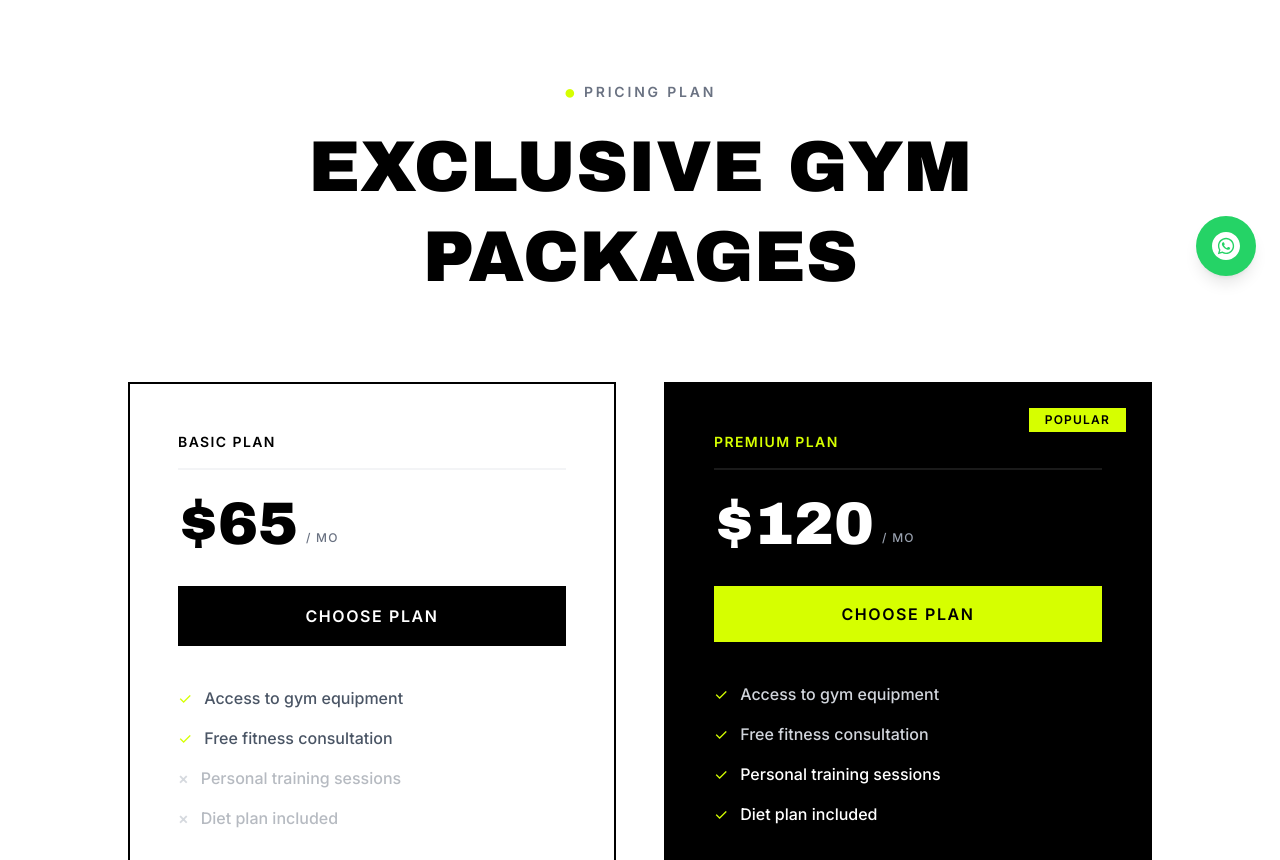
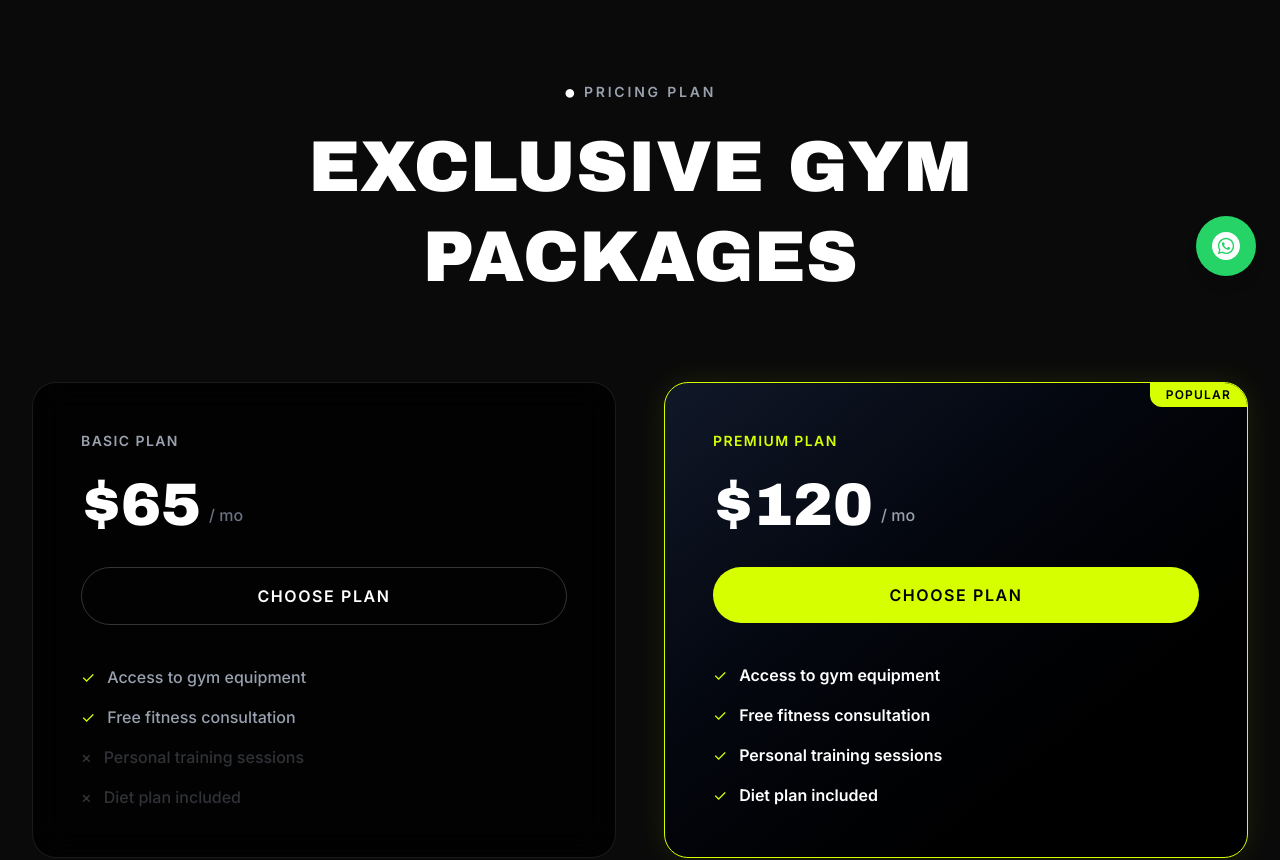
Before and after one commit to rohitgavhane/gym-website, a React (Vite) app in the folder frontend/: page /pricing in a window 1280 px wide. Shown: the part 500-1360 px from the top of the page. Built offline with nearby package versions, Linux system fonts and the light colour scheme.

Commit message:
Optimize entire website for mobile screens

```diff
--- a/frontend/src/components/About.jsx
+++ b/frontend/src/components/About.jsx
@@ -19,7 +19,7 @@ const About = () => {
                             <span className="text-[var(--color-brand-lime)] font-black text-xl">●</span>
                             <span className="font-bold tracking-[0.2em] text-sm uppercase">About Gymix</span>
                         </div>
-                        <h2 className="text-4xl md:text-5xl lg:text-6xl font-black heading-font leading-tight text-black">
+                        <h2 className="text-3xl sm:text-4xl md:text-5xl lg:text-6xl font-black heading-font leading-tight text-black">
                             WE BELIEVE FITNESS ISN'T<br />
                             JUST ABOUT LIFTING WEIGHTS<br />
                             IT'S ABOUT BUILDING
@@ -41,7 +41,7 @@ const About = () => {
                             <img
                                 src="https://images.unsplash.com/photo-1574680096145-d05b474e2155?q=80&w=1769&auto=format&fit=crop"
                                 alt="Gymnast stretching"
-                                className="w-full max-w-[300px] h-[200px] object-cover rounded-md"
+                                className="w-full max-w-[300px] h-[150px] sm:h-[200px] object-cover rounded-md"
                             />
                         </motion.div>
 
@@ -96,7 +96,7 @@ const About = () => {
                             <img
                                 src="https://images.unsplash.com/photo-1534438327276-14e5300c3a48?q=80&w=1470&auto=format&fit=crop"
                                 alt="Gym Setting"
-                                className="w-full h-[550px] object-cover rounded-md shadow-2xl"
+                                className="w-full h-[350px] md:h-[550px] object-cover rounded-md shadow-2xl"
                             />
                         </motion.div>
                     </div>
--- a/frontend/src/components/Packages.jsx
+++ b/frontend/src/components/Packages.jsx
@@ -4,92 +4,92 @@ import { Link } from 'react-router-dom';
 
 const Packages = () => {
     return (
-        <section className="py-32 bg-white overflow-hidden text-black">
+        <section className="py-32 bg-[var(--color-brand-card)] overflow-hidden">
             <div className="max-w-7xl mx-auto px-4 sm:px-6 lg:px-8">
 
                 <div className="mb-20 text-center">
                     <motion.div
-                        initial={{ opacity: 0, y: 20 }}
-                        whileInView={{ opacity: 1, y: 0 }}
+                        initial={{ opacity: 0, scale: 0.9 }}
+                        whileInView={{ opacity: 1, scale: 1 }}
                         viewport={{ once: true }}
                         transition={{ duration: 0.8 }}
                     >
                         <div className="flex items-center justify-center gap-2 mb-4">
-                            <span className="text-[var(--color-brand-lime)] font-black text-xl">●</span>
-                            <span className="text-gray-500 font-bold tracking-[0.2em] text-sm uppercase">Pricing Plan</span>
+                            <span className="text-white font-black text-xl">●</span>
+                            <span className="text-gray-400 font-bold tracking-[0.2em] text-sm uppercase">Pricing Plan</span>
                         </div>
-                        <h2 className="text-5xl md:text-7xl font-black heading-font leading-tight text-black uppercase">
+                        <h2 className="text-5xl md:text-7xl font-black heading-font leading-tight text-white uppercase">
                             Exclusive Gym<br />Packages
                         </h2>
                     </motion.div>
                 </div>
 
-                <div className="grid grid-cols-1 md:grid-cols-2 gap-8 lg:gap-12 max-w-5xl mx-auto">
+                <div className="grid grid-cols-1 md:grid-cols-2 gap-8 lg:gap-12">
 
                     {/* Basic Package (Slide in from Left) */}
                     <motion.div
-                        initial={{ opacity: 0, x: -50 }}
+                        initial={{ opacity: 0, x: -150 }}
                         whileInView={{ opacity: 1, x: 0 }}
                         viewport={{ once: true, margin: "-100px" }}
-                        transition={{ duration: 0.7 }}
-                        className="bg-white border-2 border-black p-8 lg:p-12 relative overflow-hidden group hover:shadow-[10px_10px_0px_0px_rgba(214,255,0,1)] transition-all duration-300"
+                        transition={{ duration: 0.7, type: "spring", bounce: 0.2 }}
+                        className="bg-black/80 backdrop-blur-lg border border-white/10 p-8 lg:p-12 relative overflow-hidden group hover:border-gray-500 transition-colors duration-500 rounded-3xl"
                     >
-                        <h3 className="text-black font-black uppercase tracking-widest text-sm mb-6 pb-4 border-b-2 border-gray-100">Basic Plan</h3>
+                        <h3 className="text-gray-400 font-bold uppercase tracking-widest text-sm mb-6">Basic Plan</h3>
                         <div className="flex items-end gap-2 mb-8">
-                            <span className="text-6xl font-black heading-font text-black">$65</span>
-                            <span className="text-gray-500 font-medium pb-2 uppercase tracking-widest text-xs">/ mo</span>
+                            <span className="text-6xl font-black heading-font text-white">$65</span>
+                            <span className="text-gray-500 font-medium pb-2">/ mo</span>
                         </div>
 
-                        <Link to="/contact" className="block w-full text-center bg-black border-2 border-black text-white font-bold uppercase tracking-widest py-4 hover:bg-[var(--color-brand-lime)] hover:text-black transition-colors duration-300 mb-10">
+                        <Link to="/contact" className="block w-full text-center bg-transparent border border-white/20 rounded-full text-white font-bold uppercase tracking-widest py-4 hover:bg-white hover:text-black transition-colors duration-300 mb-10">
                             Choose Plan
                         </Link>
 
-                        <div className="space-y-4 text-gray-600 font-medium">
+                        <div className="space-y-4 text-gray-400 font-medium">
+                            <p className="flex items-center gap-3">
+                                <span className="text-[var(--color-brand-lime)] font-bold">✓</span> Access to gym equipment
+                            </p>
+                            <p className="flex items-center gap-3">
+                                <span className="text-[var(--color-brand-lime)] font-bold">✓</span> Free fitness consultation
+                            </p>
+                            <p className="flex items-center gap-3 opacity-30">
+                                <span>×</span> Personal training sessions
+                            </p>
+                            <p className="flex items-center gap-3 opacity-30">
+                                <span>×</span> Diet plan included
+                            </p>
+                        </div>
+                    </motion.div>
+
+                    {/* Premium Package (Slide in from Right) */}
+                    <motion.div
+                        initial={{ opacity: 0, x: 150 }}
+                        whileInView={{ opacity: 1, x: 0 }}
+                        viewport={{ once: true, margin: "-100px" }}
+                        transition={{ duration: 0.7, type: "spring", bounce: 0.2, delay: 0.1 }}
+                        className="bg-gradient-to-br from-gray-900 to-black border border-[var(--color-brand-lime)] p-8 lg:p-12 relative overflow-hidden shadow-[0_0_30px_rgba(214,255,0,0.1)] rounded-3xl"
+                    >
+                        <div className="absolute top-0 right-0 bg-[var(--color-brand-lime)] text-black text-xs font-black px-4 py-1 tracking-widest uppercase rounded-bl-xl">Popular</div>
+                        <h3 className="text-[var(--color-brand-lime)] font-bold uppercase tracking-widest text-sm mb-6">Premium Plan</h3>
+                        <div className="flex items-end gap-2 mb-8">
+                            <span className="text-6xl font-black heading-font text-white">$120</span>
+                            <span className="text-gray-400 font-medium pb-2">/ mo</span>
+                        </div>
+
+                        <Link to="/contact" className="block w-full text-center bg-[var(--color-brand-lime)] rounded-full text-black font-bold uppercase tracking-widest py-4 hover:shadow-[0_0_20px_rgba(214,255,0,0.5)] hover:scale-[1.02] transition-all duration-300 mb-10">
+                            Choose Plan
+                        </Link>
+
+                        <div className="space-y-4 text-white font-semibold">
                             <p className="flex items-center gap-3">
                                 <span className="text-[var(--color-brand-lime)] font-black">✓</span> Access to gym equipment
                             </p>
                             <p className="flex items-center gap-3">
                                 <span className="text-[var(--color-brand-lime)] font-black">✓</span> Free fitness consultation
                             </p>
-                            <p className="flex items-center gap-3 opacity-40">
-                                <span className="text-gray-400 font-black">×</span> Personal training sessions
-                            </p>
-                            <p className="flex items-center gap-3 opacity-40">
-                                <span className="text-gray-400 font-black">×</span> Diet plan included
-                            </p>
-                        </div>
-                    </motion.div>
-
-                    {/* Premium Package (Slide in from Right) */}
-                    <motion.div
-                        initial={{ opacity: 0, x: 50 }}
-                        whileInView={{ opacity: 1, x: 0 }}
-                        viewport={{ once: true, margin: "-100px" }}
-                        transition={{ duration: 0.7, delay: 0.1 }}
-                        className="bg-black text-white border-2 border-black p-8 lg:p-12 relative overflow-hidden hover:shadow-[10px_10px_0px_0px_rgba(214,255,0,1)] transition-all duration-300"
-                    >
-                        <div className="absolute top-6 right-6 bg-[var(--color-brand-lime)] text-black text-xs font-black px-4 py-1 tracking-widest uppercase">Popular</div>
-                        <h3 className="text-[var(--color-brand-lime)] font-black uppercase tracking-widest text-sm mb-6 pb-4 border-b-2 border-white/10">Premium Plan</h3>
-                        <div className="flex items-end gap-2 mb-8">
-                            <span className="text-6xl font-black heading-font text-white">$120</span>
-                            <span className="text-gray-400 font-medium pb-2 uppercase tracking-widest text-xs">/ mo</span>
-                        </div>
-
-                        <Link to="/contact" className="block w-full text-center bg-[var(--color-brand-lime)] text-black font-black uppercase tracking-widest py-4 hover:bg-white hover:text-black transition-colors duration-300 mb-10">
-                            Choose Plan
-                        </Link>
-
-                        <div className="space-y-4 text-gray-300 font-medium">
                             <p className="flex items-center gap-3">
-                                <span className="text-[var(--color-brand-lime)] font-black">✓</span> Access to gym equipment
+                                <span className="text-[var(--color-brand-lime)] font-black">✓</span> Personal training sessions
                             </p>
                             <p className="flex items-center gap-3">
-                                <span className="text-[var(--color-brand-lime)] font-black">✓</span> Free fitness consultation
-                            </p>
-                            <p className="flex items-center gap-3 text-white">
-                                <span className="text-[var(--color-brand-lime)] font-black">✓</span> Personal training sessions
-                            </p>
-                            <p className="flex items-center gap-3 text-white">
                                 <span className="text-[var(--color-brand-lime)] font-black">✓</span> Diet plan included
                             </p>
                         </div>
--- a/frontend/src/components/Reviews.jsx
+++ b/frontend/src/components/Reviews.jsx
@@ -17,7 +17,7 @@ const Reviews = () => {
                             <span className="text-black font-black text-xl">●</span>
                             <span className="font-bold tracking-[0.2em] text-sm uppercase text-gray-500">Testimonials</span>
                         </div>
-                        <h2 className="text-5xl md:text-6xl lg:text-7xl font-black heading-font leading-tight text-black uppercase">
+                        <h2 className="text-4xl sm:text-5xl md:text-6xl lg:text-7xl font-black heading-font leading-tight text-black uppercase">
                             Fitness Journeys<br />That Motivate
                         </h2>
                     </motion.div>
@@ -43,7 +43,7 @@ const Reviews = () => {
                         whileInView={{ opacity: 1, y: 0 }}
                         viewport={{ once: true, margin: "-50px" }}
                         transition={{ duration: 0.6, delay: 0.1 }}
-                        className="md:col-span-4 bg-gray-100 p-10 flex flex-col justify-between min-h-[300px] border border-transparent rounded-2xl group hover:border-[var(--color-brand-lime)] hover:shadow-2xl transition-all duration-500"
+                        className="md:col-span-4 bg-gray-100 p-6 md:p-10 flex flex-col justify-between min-h-[250px] md:min-h-[300px] border border-transparent rounded-2xl group hover:border-[var(--color-brand-lime)] hover:shadow-2xl transition-all duration-500"
                     >
                         <div className="text-[var(--color-brand-lime)] font-black text-6xl opacity-20 group-hover:opacity-100 heading-font leading-none transition-opacity duration-500">"</div>
                         <p className="text-black font-bold text-lg leading-relaxed mt-[-20px] mb-8">
@@ -77,7 +77,7 @@ const Reviews = () => {
                         whileInView={{ opacity: 1, x: 0 }}
                         viewport={{ once: true, margin: "-50px" }}
                         transition={{ duration: 0.6, delay: 0.3 }}
-                        className="md:col-span-4 bg-black p-10 flex flex-col justify-between min-h-[300px] border border-white/5 rounded-2xl group hover:border-[var(--color-brand-lime)] hover:shadow-[0_0_20px_rgba(214,255,0,0.1)] transition-all duration-500"
+                        className="md:col-span-4 bg-black p-6 md:p-10 flex flex-col justify-between min-h-[250px] md:min-h-[300px] border border-white/5 rounded-2xl group hover:border-[var(--color-brand-lime)] hover:shadow-[0_0_20px_rgba(214,255,0,0.1)] transition-all duration-500"
                     >
                         <div className="text-[var(--color-brand-lime)] font-black text-6xl opacity-30 group-hover:opacity-100 heading-font leading-none transition-opacity duration-500">"</div>
                         <p className="text-gray-300 font-medium text-sm leading-relaxed mt-[-20px] mb-8 group-hover:text-white transition-colors duration-500">
@@ -111,7 +111,7 @@ const Reviews = () => {
                         whileInView={{ opacity: 1, x: 0 }}
                         viewport={{ once: true, margin: "-50px" }}
                         transition={{ duration: 0.6, delay: 0.5 }}
-                        className="md:col-span-4 bg-black p-10 flex flex-col justify-between min-h-[300px] border border-white/5 rounded-2xl group hover:border-[var(--color-brand-lime)] hover:shadow-[0_0_20px_rgba(214,255,0,0.1)] transition-all duration-500"
+                        className="md:col-span-4 bg-black p-6 md:p-10 flex flex-col justify-between min-h-[250px] md:min-h-[300px] border border-white/5 rounded-2xl group hover:border-[var(--color-brand-lime)] hover:shadow-[0_0_20px_rgba(214,255,0,0.1)] transition-all duration-500"
                     >
                         <div className="text-[var(--color-brand-lime)] font-black text-6xl opacity-30 group-hover:opacity-100 heading-font leading-none transition-opacity duration-500">"</div>
                         <p className="text-gray-300 font-medium text-sm leading-relaxed mt-[-20px] mb-8 group-hover:text-white transition-colors duration-500">
--- a/frontend/src/components/Team.jsx
+++ b/frontend/src/components/Team.jsx
@@ -29,7 +29,7 @@ const teamMembers = [
         image: "https://images.unsplash.com/photo-1549476464-37392f717541?q=80&w=1374&auto=format&fit=crop"
     },
     {
-        name: "Mia Khalifa",
+        name: "Saddie Sink",
         role: "Pilates Instructor",
         image: "https://images.unsplash.com/photo-1518611507436-f9221403cca2?q=80&w=1470&auto=format&fit=crop"
     }
@@ -64,7 +64,7 @@ const Team = () => {
                                 <span className="text-white font-black text-xl">●</span>
                                 <span className="text-gray-400 font-bold tracking-[0.2em] text-sm uppercase">Trainers</span>
                             </div>
-                            <h2 className="text-4xl md:text-5xl lg:text-7xl font-black heading-font leading-tight text-white uppercase">
+                            <h2 className="text-3xl sm:text-4xl md:text-5xl lg:text-7xl font-black heading-font leading-tight text-white uppercase">
                                 Meet Our Expert<br />Team Member
                             </h2>
                         </div>
```
Also changed, not shown: frontend/src/components/Facilities.jsx (+8 -8 lines), frontend/src/components/Hero.jsx (+19 -19 lines), frontend/src/components/Location.jsx (+6 -6 lines).
